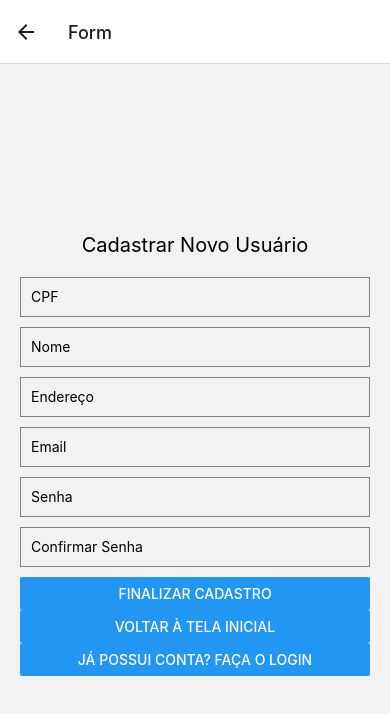
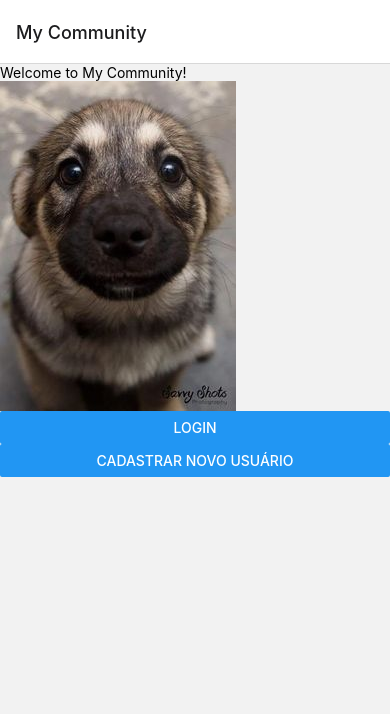
Before and after one commit to HenriqueMartello/MyCommunity, a React Native app in the folder client/: screen /Form in a window 390 px wide. Shown: the top 714 px of the page. Built offline with nearby package versions, Linux system fonts and the light colour scheme.

Commit message:
Mudanças que deram errado removidas

```diff
--- a/client/App.jsx
+++ b/client/App.jsx
@@ -2,7 +2,6 @@ import React from 'react';
 import { NavigationContainer } from '@react-navigation/native';
 import { createStackNavigator } from '@react-navigation/stack';
 import HomePage from './HomePage';
-import AboutPage from './LoginPage';
 import FormPage from './FormPage';
 import LoginPage from './LoginPage';
 import ResetPasswordPage from './ResetPasswordPage';
@@ -13,10 +12,10 @@ const App = () => {
     return (
         <NavigationContainer>
             <Stack.Navigator>
-                <Stack.Screen name="Home" component={HomePage} />
+                <Stack.Screen name="My Community" component={HomePage} />
                 <Stack.Screen name="Login" component={LoginPage} />
-                <Stack.Screen name="Form" component={FormPage} />
-                <Stack.Screen name="Reset" component={ResetPasswordPage} />
+                <Stack.Screen name="Criar Cadastro" component={FormPage} />
+                <Stack.Screen name="Redefinir Senha" component={ResetPasswordPage} />
             </Stack.Navigator>
         </NavigationContainer>
     );
--- a/client/FormPage.jsx
+++ b/client/FormPage.jsx
@@ -1,5 +1,6 @@
 import React, { useState } from 'react';
 import { View, Text, TextInput, Button, Alert } from 'react-native';
+import { handleSubmit, formatCpf  } from './helpers';
 
 const FormPage = ({ navigation }) => {
   // Define os estados para armazenar os valores dos campos do formulário
@@ -10,62 +11,6 @@ const FormPage = ({ navigation }) => {
   const [confirmPassword, setConfirmPassword] = useState('');
   const [email, setEmail] = useState('');
 
-  // Função para lidar com o envio do formulário
-  const handleSubmit = () => {
-    // Verifica se todos os campos foram preenchidos
-  if (!cpf || !name || !address || !email || !password || !confirmPassword) {
-    Alert.alert('Erro', 'Por favor, preencha todos os campos.');
-    return;
-  }
-
-  // Verifica se o CPF é válido (apenas verifica se tem 11 dígitos)
-  if (cpf.length !== 11) {
-    Alert.alert('Erro', 'Por favor, insira um CPF válido.');
-    return;
-  }
-
-  // Verifica se o email é válido (apenas verifica se tem o formato de email)
-  const emailRegex = /^[^\s@]+@[^\s@]+\.[^\s@]+$/;
-  if (!emailRegex.test(email)) {
-    Alert.alert('Erro', 'Por favor, insira um email válido.');
-    return;
-  }
-
-  // Verifica se a senha tem pelo menos 6 caracteres
-  if (password.length < 6) {
-    Alert.alert('Erro', 'A senha deve ter pelo menos 6 caracteres.');
-    return;
-  }
-
-  // Verifica se a senha e a confirmação de senha são iguais
-  if (password !== confirmPassword) {
-    Alert.alert('Erro', 'As senhas não coincidem.');
-    return;
-  }
-
-  // Se todos os campos forem válidos, pode prosseguir com o envio do formulário
-  // Aqui você pode adicionar lógica para enviar os dados do formulário para o backend
-  Alert.alert('Formulário enviado', `Nome: ${name}`);
-  };
-
-  // Função para formatar o CPF enquanto o usuário digita
-  const formatCpf = (text) => {
-    // Remove todos os caracteres não numéricos
-    let formattedText = text.replace(/\D/g, '');
-    // Adiciona pontos e traço conforme o formato do CPF
-    if (formattedText.length > 3) {
-      formattedText = formattedText.replace(/^(\d{3})(\d)/, '$1.$2');
-    }
-    if (formattedText.length > 6) {
-      formattedText = formattedText.replace(/^(\d{3})\.(\d{3})(\d)/, '$1.$2.$3');
-    }
-    if (formattedText.length > 9) {
-      formattedText = formattedText.replace(/^(\d{3})\.(\d{3})\.(\d{3})(\d)/, '$1.$2.$3-$4');
-    }
-    // Atualiza o estado do CPF formatado
-    setCpf(formattedText);
-  }
-
   return (
     <View style={{ flex: 1, justifyContent: 'center', paddingHorizontal: 20 }}>
       <Text style={{ fontSize: 20, marginBottom: 20, textAlign: 'center'}}>Cadastrar Novo Usuário</Text>
@@ -74,7 +19,7 @@ const FormPage = ({ navigation }) => {
         style={{ height: 40, borderColor: 'gray', borderWidth: 1, marginBottom: 10, paddingHorizontal: 10 }}
         placeholder="CPF"
         value={cpf}
-        onChangeText={formatCpf} // Utiliza a função de formatação enquanto o usuário digita
+        onChangeText={text => formatCpf(text, setCpf)} // Utiliza a função de formatação enquanto o usuário digita
         keyboardType="numeric" // Define o teclado como numérico para garantir que apenas números sejam inseridos
       />
       {/* Campo de entrada para o nome */}
--- a/client/HomePage.jsx
+++ b/client/HomePage.jsx
@@ -1,5 +1,5 @@
 import React from 'react';
-import { View, Text, Button, Image } from 'react-native';
+import { View, Text, Button, Image, StyleSheet } from 'react-native';
 
 const HomePage = ({ navigation }) => {
     return (
@@ -12,7 +12,7 @@ const HomePage = ({ navigation }) => {
             ></Button>
             <Button
                 title="Cadastrar Novo Usuário"
-                onPress={() => navigation.navigate('Form')}
+                onPress={() => navigation.navigate('Criar Cadastro')}
             ></Button>
         </View>
     );
--- a/client/LoginPage.jsx
+++ b/client/LoginPage.jsx
@@ -1,40 +1,10 @@
 import React, { useState } from 'react';
 import { View, Text, TextInput, Button, Alert } from 'react-native';
-import { formatCpf } from './helpers';
+import { formatCpf, handleLogin } from './helpers';
 
 const LoginPage = ( { navigation }) => {
   const [cpf, setCpf] = useState('');
   const [password, setPassword] = useState('');
-
-  const handleLogin = () => {
-    if (cpf === '123.456.789-00' && password === 'senha123') {
-      // Comunicação com DB
-      // Se o CPF e a senha estiverem corretos, exibe uma mensagem de sucesso
-      Alert.alert('Login', 'Login realizado com sucesso!');
-    } else {
-      // Se o CPF ou a senha estiverem incorretos, exibe uma mensagem de erro
-      Alert.alert('Erro', 'CPF ou senha incorretos. Por favor, tente novamente.');
-    }
-    // Por enquanto, vamos apenas exibir os valores do CPF e da senha em um alerta
-    //Alert.alert('Login', `CPF: ${cpf}\nSenha: ${password}`);
-  };
-
-  // const formatCpf = (text) => {
-  //   // Remove todos os caracteres não numéricos
-  //   let formattedText = text.replace(/\D/g, '');
-  //   // Adiciona pontos e traço conforme o formato do CPF
-  //   if (formattedText.length > 3) {
-  //     formattedText = formattedText.replace(/^(\d{3})(\d)/, '$1.$2');
-  //   }
-  //   if (formattedText.length > 6) {
-  //     formattedText = formattedText.replace(/^(\d{3})\.(\d{3})(\d)/, '$1.$2.$3');
-  //   }
-  //   if (formattedText.length > 9) {
-  //     formattedText = formattedText.replace(/^(\d{3})\.(\d{3})\.(\d{3})(\d)/, '$1.$2.$3-$4');
-  //   }
-  //   // Atualiza o estado do CPF formatado
-  //   setCpf(formattedText);
-  // }
 
   return (
     <View style={{ flex: 1, justifyContent: 'center', paddingHorizontal: 20 }}>
@@ -65,7 +35,7 @@ const LoginPage = ( { navigation }) => {
       {/* Link para redefinir a senha */}
       <Button
           title="Esqueci Minha Senha"
-          onPress={() => navigation.navigate('Reset')}
+          onPress={() => navigation.navigate('Redefinir Senha')}
       ></Button>
       {/* Botão de login com Gmail */}
       <Button title="Entrar com Gmail" onPress={() => {}} />
--- a/client/helpers.jsx
+++ b/client/helpers.jsx
@@ -20,3 +20,54 @@ export const formatCpf = (text, setCpf) => {
   // Atualiza o estado do CPF formatado
   setCpf(formattedText);
 };
+
+// Função para lidar com o envio do formulário
+export const handleSubmit = () => {
+  // Verifica se todos os campos foram preenchidos
+if (!cpf || !name || !address || !email || !password || !confirmPassword) {
+  Alert.alert('Erro', 'Por favor, preencha todos os campos.');
+  return;
+}
+
+// Verifica se o CPF é válido (apenas verifica se tem 11 dígitos)
+if (cpf.length !== 11) {
+  Alert.alert('Erro', 'Por favor, insira um CPF válido.');
+  return;
+}
+
+// Verifica se o email é válido (apenas verifica se tem o formato de email)
+const emailRegex = /^[^\s@]+@[^\s@]+\.[^\s@]+$/;
+if (!emailRegex.test(email)) {
+  Alert.alert('Erro', 'Por favor, insira um email válido.');
+  return;
+}
+
+// Verifica se a senha tem pelo menos 6 caracteres
+if (password.length < 6) {
+  Alert.alert('Erro', 'A senha deve ter pelo menos 6 caracteres.');
+  return;
+}
+
+// Verifica se a senha e a confirmação de senha são iguais
+if (password !== confirmPassword) {
+  Alert.alert('Erro', 'As senhas não coincidem.');
+  return;
+}
+
+// Se todos os campos forem válidos, pode prosseguir com o envio do formulário
+// Aqui você pode adicionar lógica para enviar os dados do formulário para o backend
+Alert.alert('Formulário enviado', `Nome: ${name}`);
+};
+
+export const handleLogin = () => {
+  if (cpf === '123.456.789-00' && password === 'senha123') {
+    // Comunicação com DB
+    // Se o CPF e a senha estiverem corretos, exibe uma mensagem de sucesso
+    Alert.alert('Login', 'Login realizado com sucesso!');
+  } else {
+    // Se o CPF ou a senha estiverem incorretos, exibe uma mensagem de erro
+    Alert.alert('Erro', 'CPF ou senha incorretos. Por favor, tente novamente.');
+  }
+  // Por enquanto, vamos apenas exibir os valores do CPF e da senha em um alerta
+  //Alert.alert('Login', `CPF: ${cpf}\nSenha: ${password}`);
+};
```
Also changed, not shown: client/AppNavigator.jsx (+6 -2 lines), client/ResetPasswordPage.jsx (+1 -7 lines).
